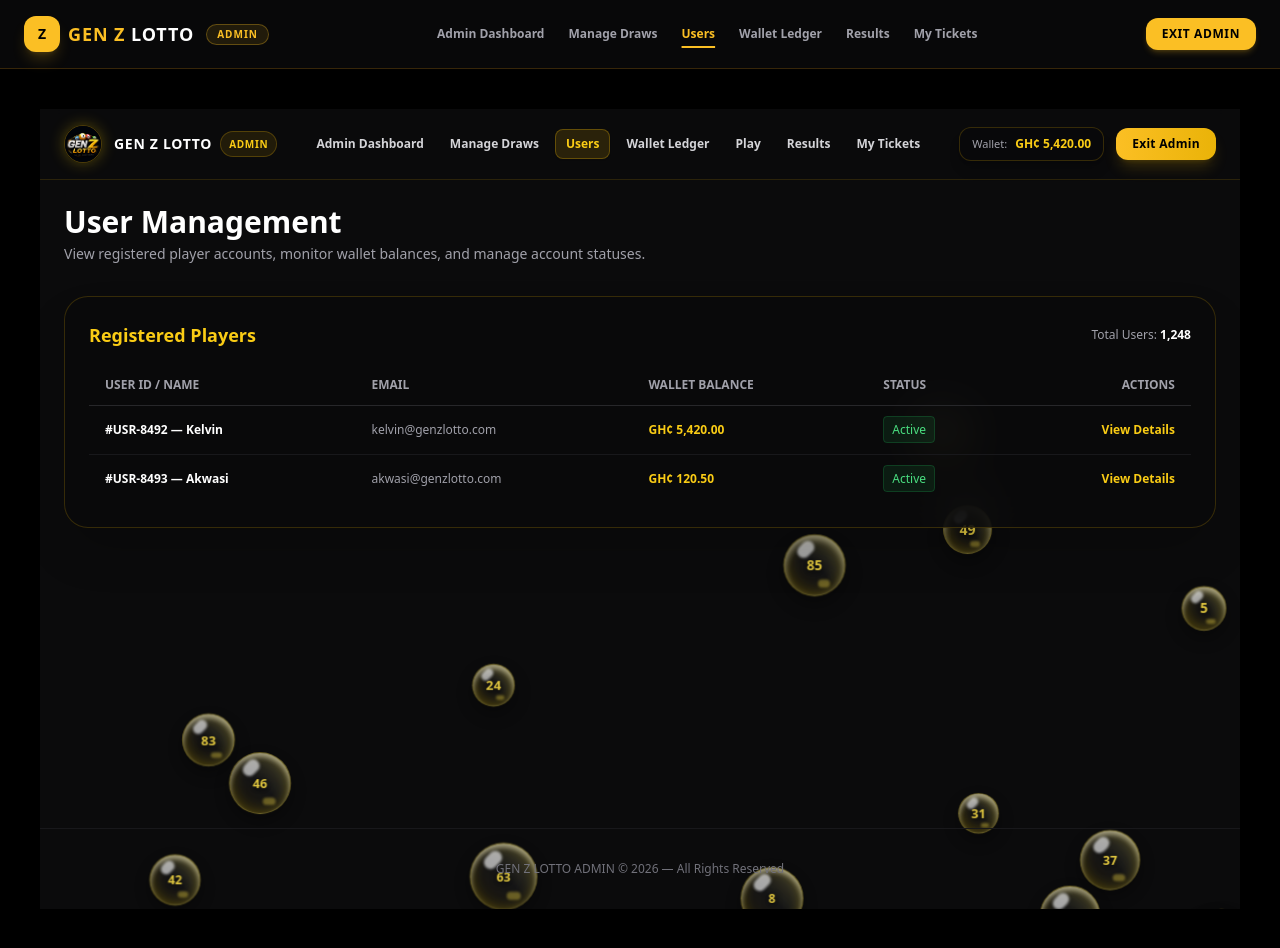
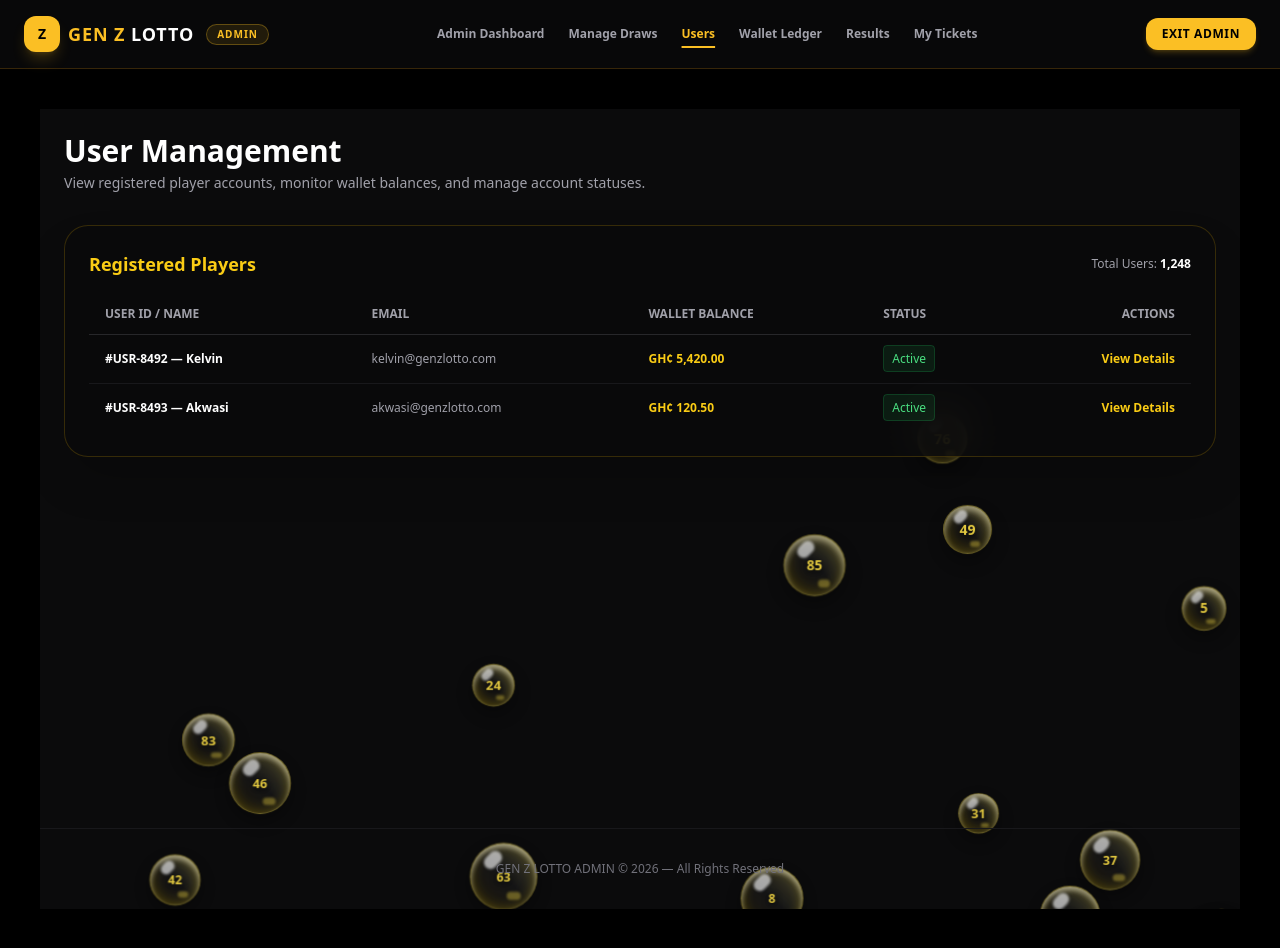
Before and after one commit to Kelvin548/gen-z-lotto, a Next.js app: page /admin/users in a window 1280 px wide. Built offline with nearby package versions, Linux system fonts and the light colour scheme.

Commit message:
fix: remove duplicate header from admin users page

```diff
--- a/src/app/admin/users/page.tsx
+++ b/src/app/admin/users/page.tsx
@@ -2,24 +2,9 @@
 'use client';
 
 import React from 'react';
-import Link from 'next/link';
-import Image from 'next/image';
-import { usePathname } from 'next/navigation';
 import FloatingBubbles from '@/components/FloatingBubbles';
 
 export default function AdminUsersPage() {
-  const pathname = usePathname();
-
-  const navLinks = [
-    { name: 'Admin Dashboard', href: '/admin/dashboard' },
-    { name: 'Manage Draws', href: '/admin/draws' },
-    { name: 'Users', href: '/admin/users' },
-    { name: 'Wallet Ledger', href: '/admin/wallet' },
-    { name: 'Play', href: '/customer/play' },
-    { name: 'Results', href: '/results' },
-    { name: 'My Tickets', href: '/customer/tickets' },
-  ];
-
   return (
     <div className="min-h-screen bg-[#0b0b0c] text-zinc-100 flex flex-col relative overflow-hidden selection:bg-yellow-500 selection:text-black">
 
@@ -28,59 +13,7 @@ export default function AdminUsersPage() {
         <FloatingBubbles />
       </div>
 
-      {/* Unified Navigation Bar */}
-      <header className="relative z-20 flex items-center justify-between px-6 py-4 border-b border-yellow-500/15 bg-[#0b0b0c]/90 backdrop-blur-md sticky top-0 z-50 w-full">
-        <Link href="/admin/dashboard" className="flex items-center gap-3 shrink-0 group">
-          <Image
-            src="/logo.png"
-            alt="Gen Z Lotto Logo"
-            width={38}
-            height={38}
-            className="w-[38px] h-[38px] object-contain rounded-full border border-yellow-500/30 shadow-[0_0_15px_rgba(255,215,0,0.3)]"
-          />
-          <span className="text-sm font-black tracking-wider text-white flex items-center gap-2">
-            GEN Z LOTTO
-            <span className="text-yellow-400 text-[10px] px-2 py-0.5 rounded-full bg-yellow-500/10 border border-yellow-500/25">ADMIN</span>
-          </span>
-        </Link>
-
-        {/* Navigation Links */}
-        <nav className="hidden lg:flex items-center gap-1.5 text-xs font-semibold">
-          {navLinks.map((link) => {
-            const isActive = pathname === link.href;
-            return (
-              <Link
-                key={link.name}
-                href={link.href}
-                className={`transition px-2.5 py-1.5 rounded-lg whitespace-nowrap ${
-                  isActive
-                    ? 'bg-yellow-500/15 text-yellow-400 border border-yellow-500/30 shadow-sm font-bold'
-                    : 'text-zinc-300 hover:text-yellow-400 hover:bg-zinc-900'
-                }`}
-              >
-                {link.name}
-              </Link>
-            );
-          })}
-        </nav>
-
-        {/* Right Actions */}
-        <div className="flex items-center gap-3 shrink-0">
-          <Link href="/customer/wallet" className="hidden sm:flex items-center gap-2 px-3 py-2 rounded-xl bg-zinc-950/80 border border-yellow-500/20 hover:border-yellow-500/50 transition shadow-lg">
-            <span className="text-[11px] text-zinc-400">Wallet:</span>
-            <span className="text-xs font-bold text-yellow-400">GH¢ 5,420.00</span>
-          </Link>
-
-          <Link
-            href="/customer/dashboard"
-            className="px-4 py-2 rounded-xl bg-gradient-to-r from-amber-400 to-yellow-500 text-black font-extrabold text-xs tracking-wide shadow-lg shadow-yellow-500/20 hover:opacity-90 transition"
-          >
-            Exit Admin
-          </Link>
-        </div>
-      </header>
-
-      {/* Main Users Content */}
+      {/* Main Users Content (Header is handled centrally by admin/layout.tsx) */}
       <main className="relative z-10 flex-1 max-w-7xl mx-auto w-full p-6 space-y-8">
         <div>
           <h1 className="text-3xl font-black text-white">User Management</h1>
```
